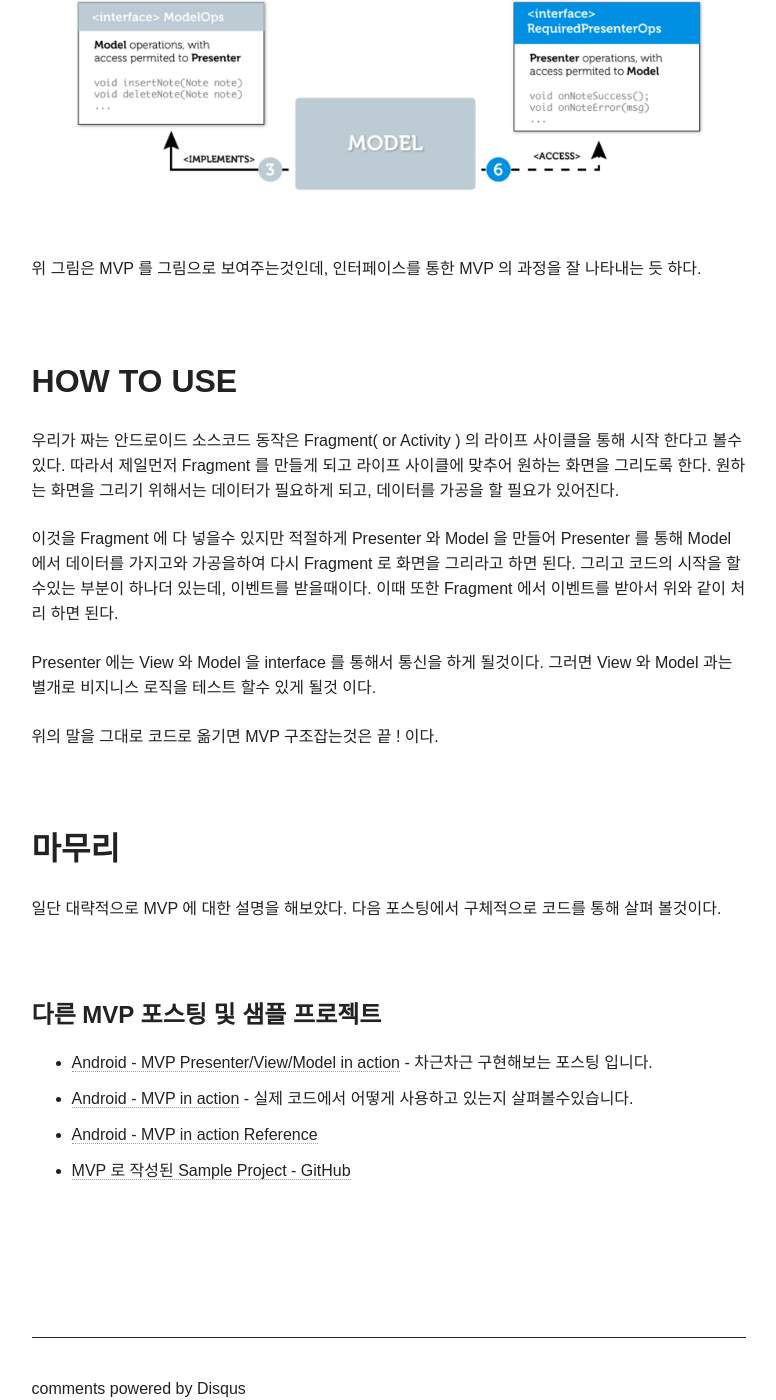
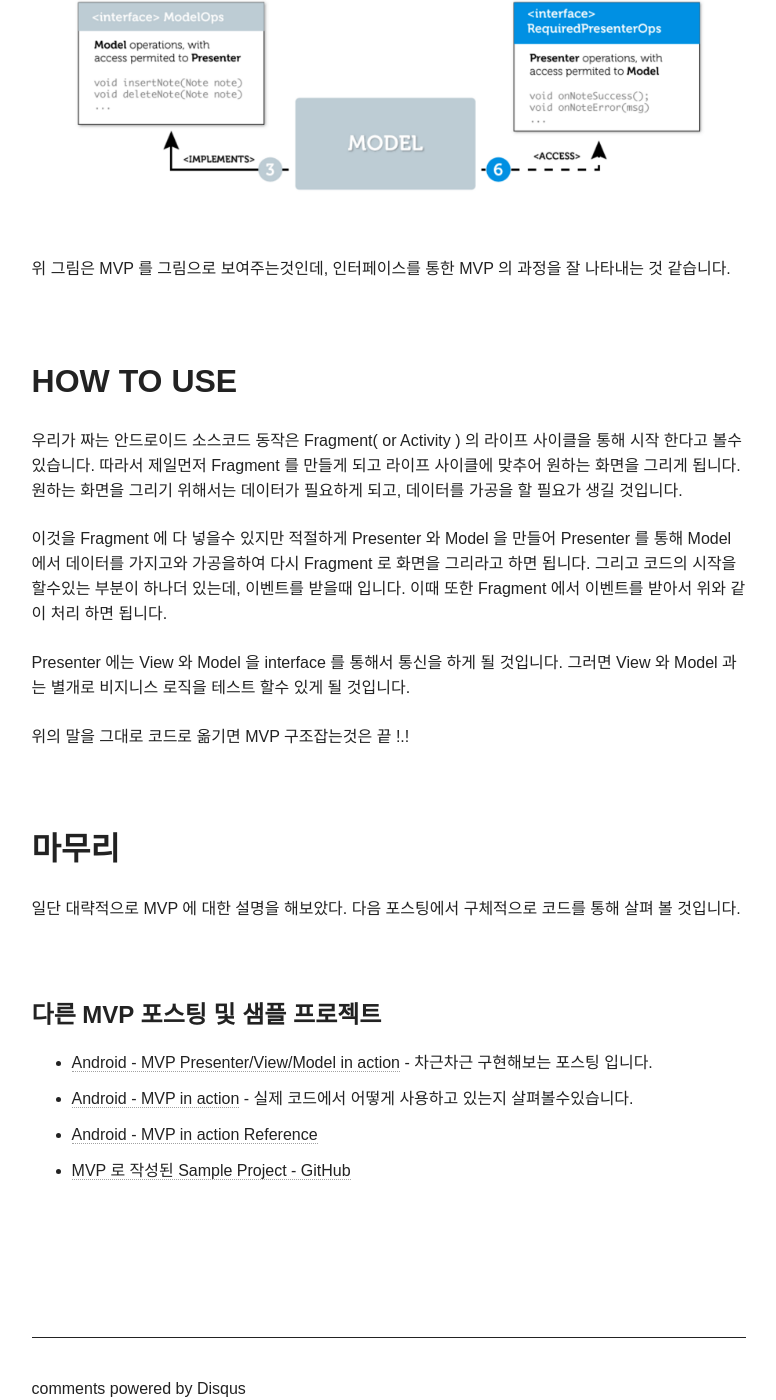
Before and after one commit to steadymoka/moka-a.github.io, a Jekyll site: the page built from _posts/2016/youtube/2016-12-06-android-mvp.md, in a window 1280 px wide and 1400 px high, scrolled down 1276 px. Shown: the whole window, without its empty margins (348-1124 px from the left). Built offline with Jekyll 4.4.1, drawn with Linux system fonts in a browser that asks for light colours; nearby versions of some CDN libraries; comment, search, counter and statistics services are not loaded; some of the changed text lies outside the part shown.

Commit message:
edit text q

```diff
--- a/_posts/2016/youtube/2016-12-06-android-mvp.md
+++ b/_posts/2016/youtube/2016-12-06-android-mvp.md
@@ -16,31 +16,31 @@ date: 2016-12-5
 <br>
 
 ## WHY MVP
-내가 생각 하는 MVP 의 가장 큰 장점은 Unit 테스트를 하기에 용이하다는 점이다. 안드로이드 소스코드 들을 테스트하려고 하다보면, 꼭 한번씩 context 가 필요하다던지, 뷰와 연관이 있거나, 디비 접근을 해야한다던지 메소드를 분리시키거나 등 어려움을 겪을수가 있다.
+내가 생각 하는 MVP 의 가장 큰 장점은 Unit 테스트를 하기에 용이하다는 점입니다. 안드로이드 소스코드 들을 테스트하려고 하다보면, 꼭 한번씩 context 가 필요하다던지, 뷰와 연관이 있거나, 디비 접근을 해야한다던지 메소드를 분리시키거나 등 어려움을 겪을수가 있습니다.
 
-하지만 MVP 를 통해 Presenter 에서는 인터페이스를 통해 객체를 인젝션 하여 서로간의 의존도를 없앨수 있다.
-따라서 테스트가 필요한 로직만을 테스트 할수 있게 된다.
+하지만 MVP 를 통해 Presenter 에서는 인터페이스를 통해 객체를 인젝션 하여 서로간의 의존도를 없앨수 있습니다.
+따라서 테스트가 필요한 로직만을 테스트 할수 있게 됩니다.
 
 <figure>
 	<img src="/images/posting_mvp/ig_mvp_01.png" alt="image">
 </figure>
-위 그림은 MVP 를 그림으로 보여주는것인데, 인터페이스를 통한 MVP 의 과정을 잘 나타내는 듯 하다.
+위 그림은 MVP 를 그림으로 보여주는것인데, 인터페이스를 통한 MVP 의 과정을 잘 나타내는 것 같습니다.
 
 <br>
 
 ## HOW TO USE
-우리가 짜는 안드로이드 소스코드 동작은 Fragment( or Activity ) 의 라이프 사이클을 통해 시작 한다고 볼수있다. 따라서 제일먼저 Fragment 를 만들게 되고 라이프 사이클에 맞추어 원하는 화면을 그리도록 한다. 원하는 화면을 그리기 위해서는 데이터가 필요하게 되고, 데이터를 가공을 할 필요가 있어진다.
+우리가 짜는 안드로이드 소스코드 동작은 Fragment( or Activity ) 의 라이프 사이클을 통해 시작 한다고 볼수있습니다. 따라서 제일먼저 Fragment 를 만들게 되고 라이프 사이클에 맞추어 원하는 화면을 그리게 됩니다. 원하는 화면을 그리기 위해서는 데이터가 필요하게 되고, 데이터를 가공을 할 필요가 생길 것입니다.
 
-이것을 Fragment 에 다 넣을수 있지만 적절하게 Presenter 와 Model 을 만들어 Presenter 를 통해 Model 에서 데이터를 가지고와 가공을하여 다시 Fragment 로 화면을 그리라고 하면 된다. 그리고 코드의 시작을 할수있는 부분이 하나더 있는데, 이벤트를 받을때이다. 이때 또한 Fragment 에서 이벤트를 받아서 위와 같이 처리 하면 된다.
+이것을 Fragment 에 다 넣을수 있지만 적절하게 Presenter 와 Model 을 만들어 Presenter 를 통해 Model 에서 데이터를 가지고와 가공을하여 다시 Fragment 로 화면을 그리라고 하면 됩니다. 그리고 코드의 시작을 할수있는 부분이 하나더 있는데, 이벤트를 받을때 입니다. 이때 또한 Fragment 에서 이벤트를 받아서 위와 같이 처리 하면 됩니다.
 
-Presenter 에는 View 와 Model 을 interface 를 통해서 통신을 하게 될것이다. 그러면 View 와 Model 과는 별개로 비지니스 로직을 테스트 할수 있게 될것 이다.
+Presenter 에는 View 와 Model 을 interface 를 통해서 통신을 하게 될 것입니다. 그러면 View 와 Model 과는 별개로 비지니스 로직을 테스트 할수 있게 될 것입니다.
 
-위의 말을 그대로 코드로 옮기면 MVP 구조잡는것은 끝 ! 이다.
+위의 말을 그대로 코드로 옮기면 MVP 구조잡는것은 끝 !.!
 
 <br>
 
 ## 마무리
-일단 대략적으로 MVP 에 대한 설명을 해보았다. 다음 포스팅에서 구체적으로 코드를 통해 살펴 볼것이다.
+일단 대략적으로 MVP 에 대한 설명을 해보았다. 다음 포스팅에서 구체적으로 코드를 통해 살펴 볼 것입니다.
 
 <br>
 
```
